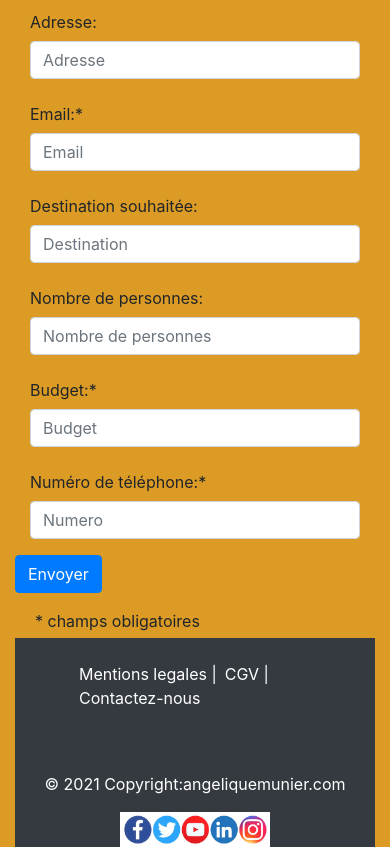
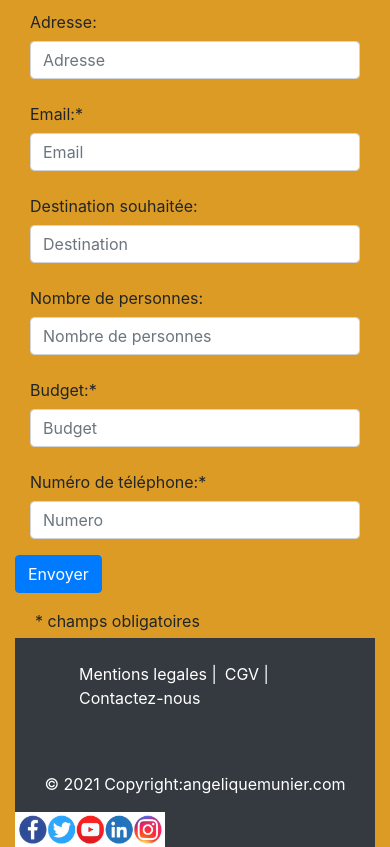
Before and after one commit to Angelique-Munier/PROJET_FLVIAN_Travel, a plain HTML site: page contact.html in a window 390 px wide. Shown: the part 742-1589 px from the top of the page. Drawn offline with nearby package versions, Linux system fonts and the light colour scheme.

Commit message:
modification du css pour responsive

```diff
--- a/style.css
+++ b/style.css
@@ -6,15 +6,34 @@ body{
 }
 
 @media only screen and (max-width: 991.98px) {
-
-}
-@media only screen and (max-width: 767.98px) {
-
-}
-@media only screen and (max-width: 575.98px) {
+ img, card{
+	max-width : auto;
+heigth: auto;
+display: block;
 
 
 }
+
+@media only screen and (max-width: 767.98px) {
+ img, card{
+	max-width : auto;
+heigth: auto;
+display: block;
+
+}
+
+
+
+@media only screen and (max-width: 575.98px) {
+ img, card{
+	max-width : auto;
+heigth: auto;
+display: block;
+
+}
+
+
+
 /*Extra small devices (portrait phones, less than 576px)	max-width: 575.98px
 Small devices (landscape phones, less than 768px)	max-width: 767.98px
 Medium devices (tablets, less than 992px)	max-width: 991.98px
```
